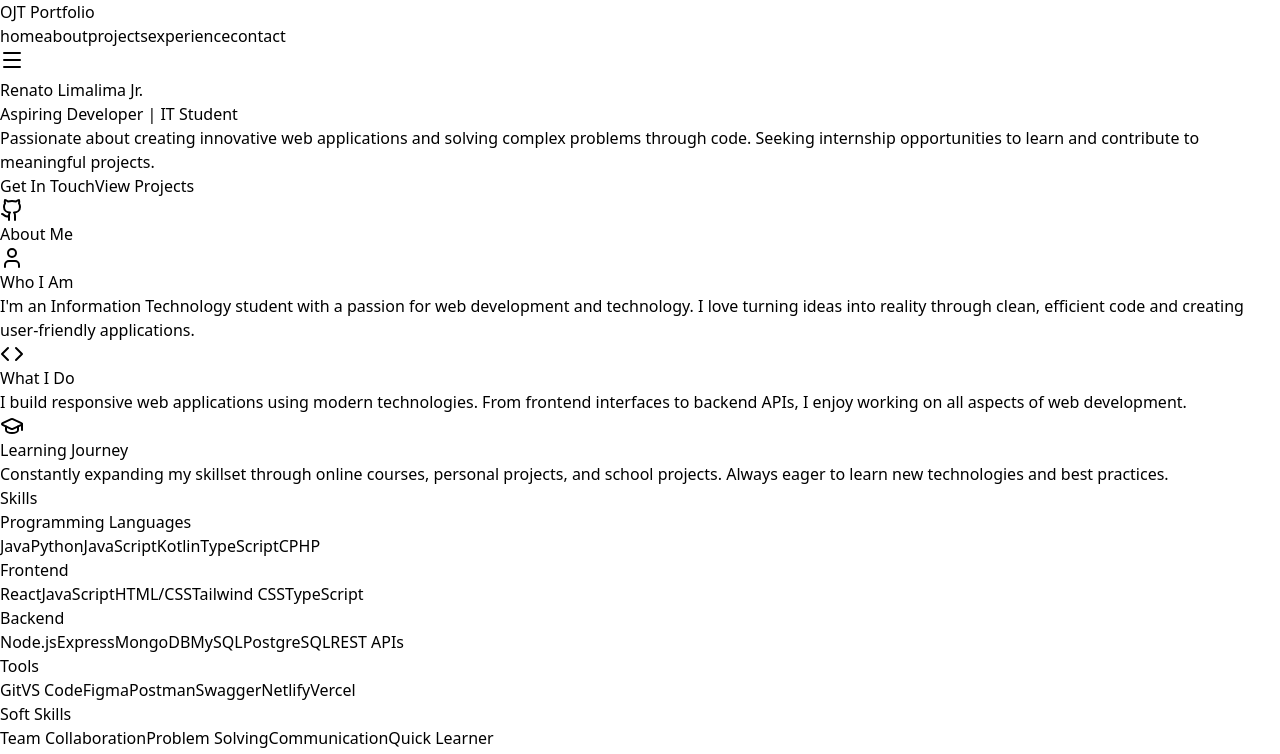
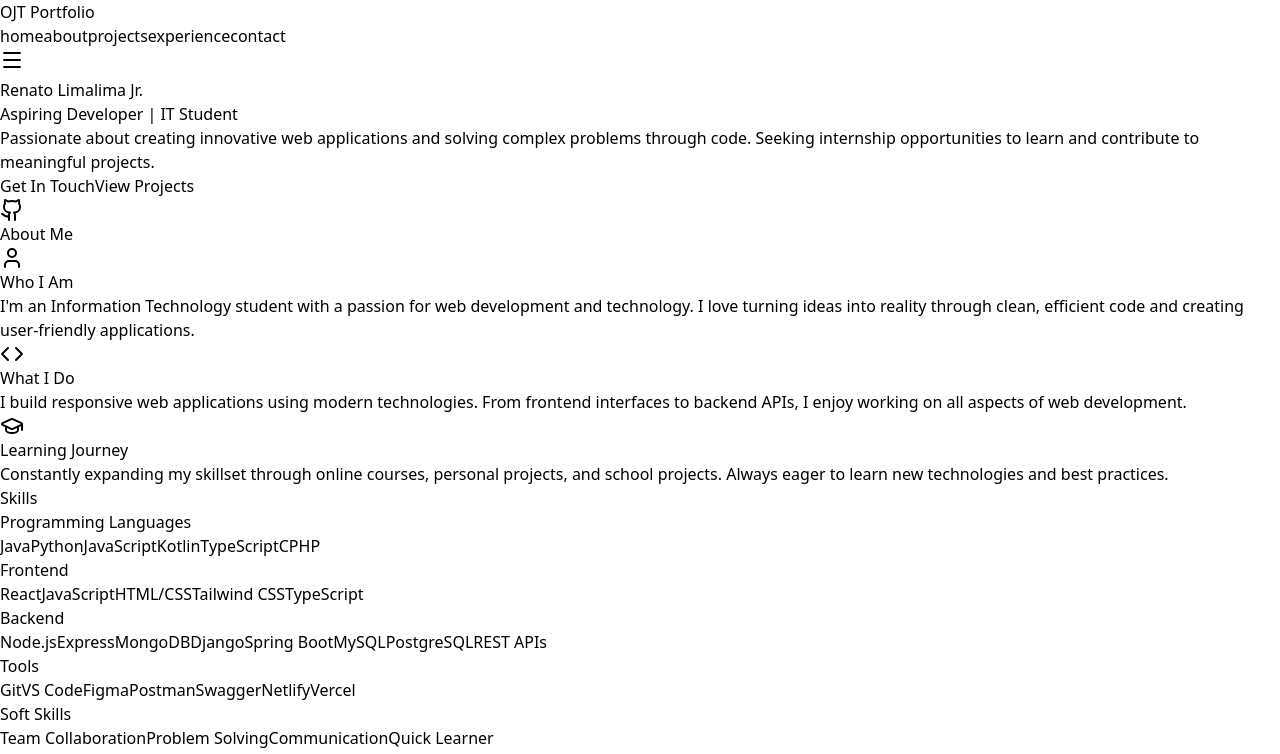
Before and after one commit to Kquuuo/limalimaojtportfolio, a React (Vite) app: page / in a window 1280 px wide. Shown: the top 754 px of the page. Built offline with nearby package versions, Linux system fonts and the light colour scheme.

Commit message:
Added backend list

```diff
--- a/src/Portfolio.jsx
+++ b/src/Portfolio.jsx
@@ -60,7 +60,7 @@ export default function Portfolio() {
   const skills = [
     { category: "Programming Languages", items: ["Java", "Python", "JavaScript", "Kotlin", "TypeScript", "C", "PHP"] },
     { category: "Frontend", items: ["React", "JavaScript", "HTML/CSS", "Tailwind CSS", "TypeScript"] },
-    { category: "Backend", items: ["Node.js", "Express", "MongoDB", "MySQL", "PostgreSQL", "REST APIs"] },
+    { category: "Backend", items: ["Node.js", "Express", "MongoDB", "Django", "Spring Boot", "MySQL", "PostgreSQL", "REST APIs"] },
     { category: "Tools", items: ["Git", "VS Code", "Figma", "Postman", "Swagger", "Netlify", "Vercel"] },
     { category: "Soft Skills", items: ["Team Collaboration", "Problem Solving", "Communication", "Quick Learner"] }
   ];
```
